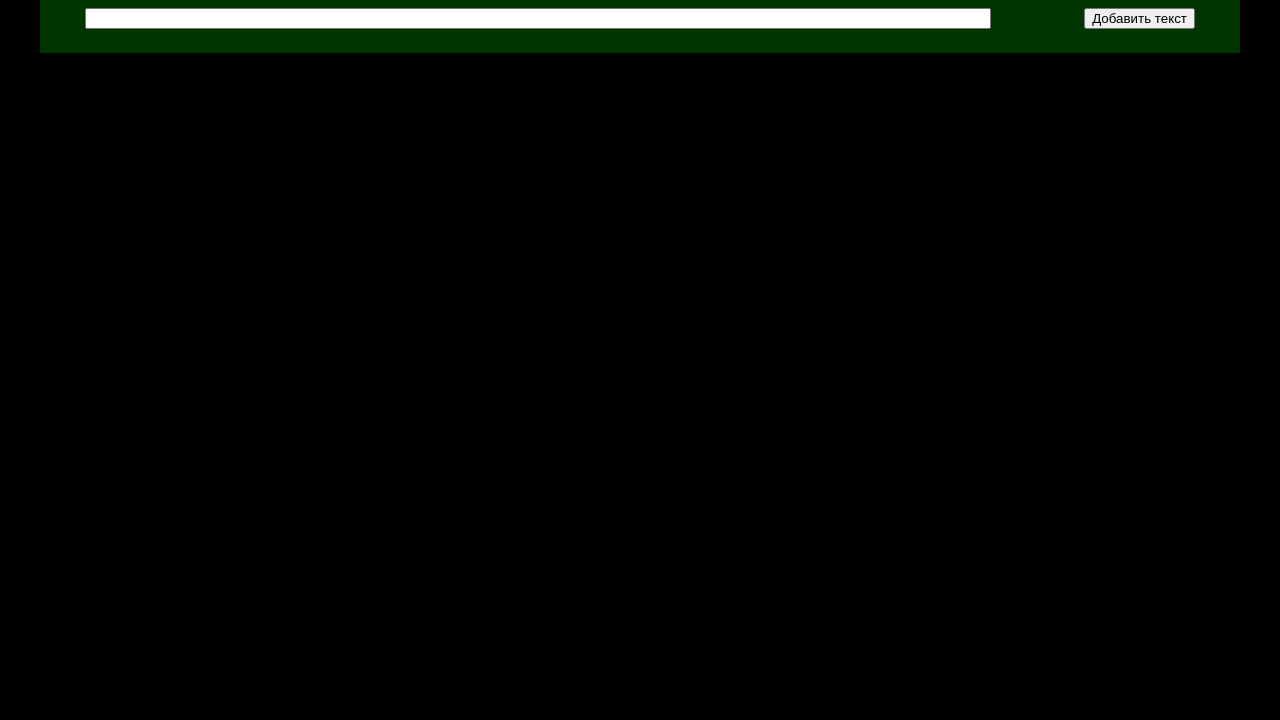
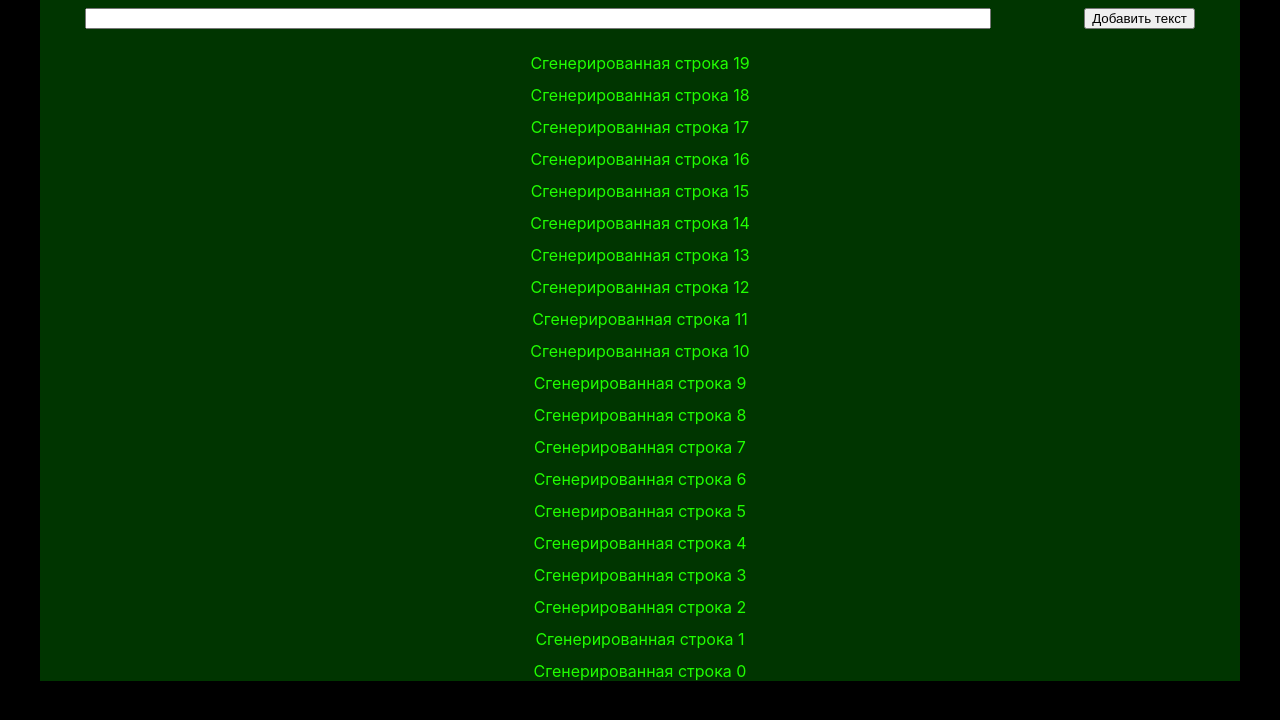
Before and after one commit to ArhDemetriy/two-screen, a React (Create React App) app: page / in a window 1280 px wide. Shown: the top 720 px of the page. Built offline with nearby package versions, Linux system fonts and the light colour scheme.

Commit message:
add: generated text in Notepad

```diff
--- a/src/app/scroll/notepad/Notepad.tsx
+++ b/src/app/scroll/notepad/Notepad.tsx
@@ -5,18 +5,20 @@ import Input from "./input/Input";
 class Notepad extends React.Component<{}, { textList: { id: number, text: string }[] }> {
   constructor(props?: any) {
     super(props);
-    this.state = { textList: [] };
-  }
-  componentDidMount() {
-  }
-  componentWillUnmount() {
+    const textList: Notepad['state']['textList'] = []
+    for (let i = 0; i < 20; i++) {
+      textList.push({ id: Math.random(), text: `Сгенерированная строка ${i}` })
+    }
+    this.state = { textList };
   }
   render() {
     return (
       <div className="Notepad">
         <Input pusher={this.pushText.bind(this) as Notepad['pushText']} />
         <div className='Notepad__text_list'>
-          {this.state.textList.map(({ text, id }) => <span key={id}>{text}</span>)}
+          {this.state.textList
+            .reverse()
+            .map(({ text, id }) => <span key={id}>{text}</span>)}
         </div>
       </div>
     );
```
